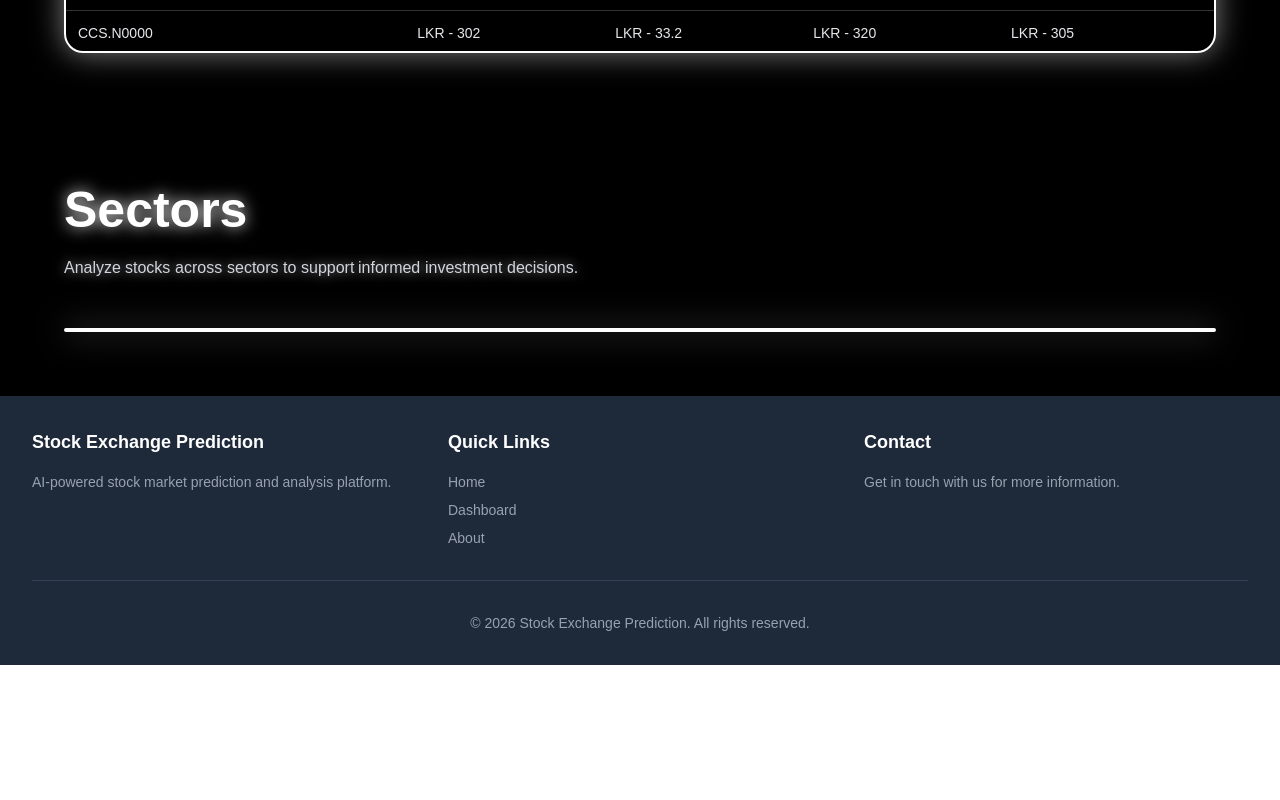
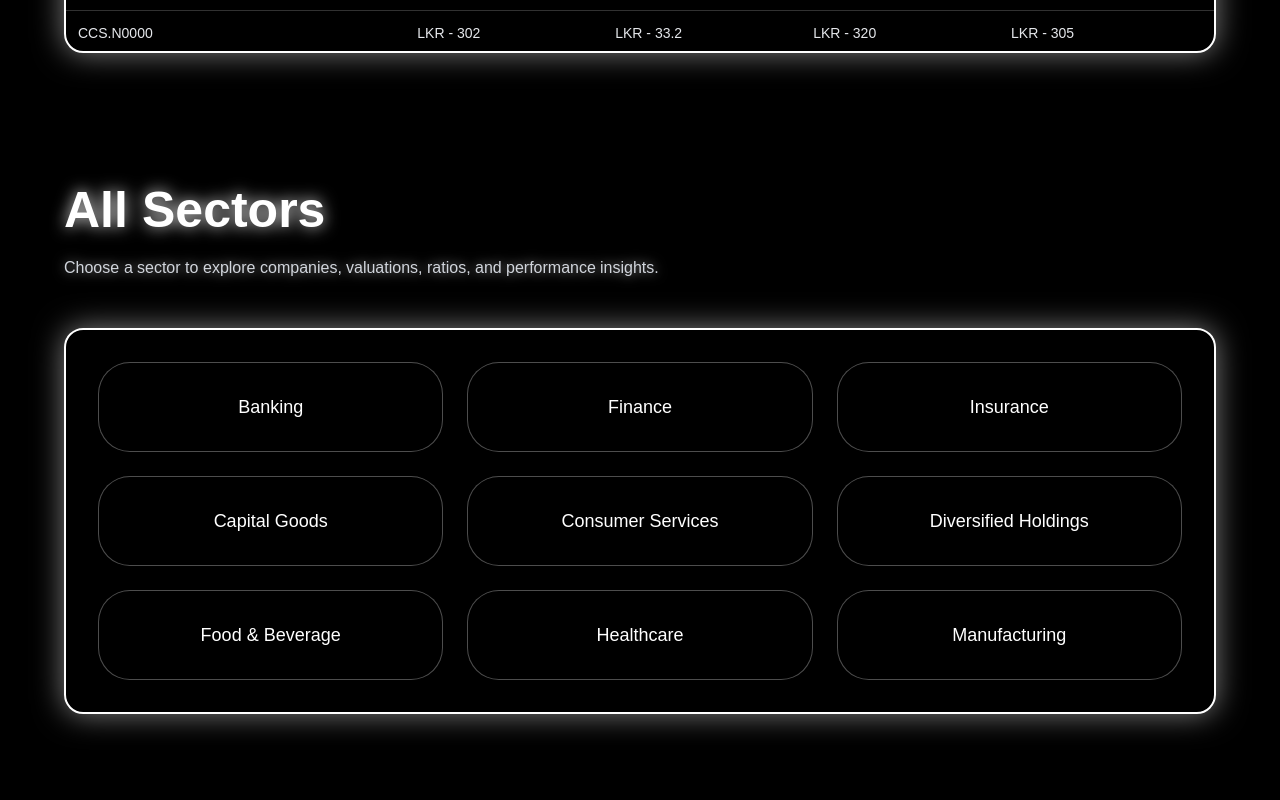
Before and after one commit to osa623/Stock-Exchange-Prediction-Model-Main-Web, a Next.js app in the folder frontend/: page /dashboard in a window 1280 px wide. Shown: the part 680-1480 px from the top of the page. Before the commit the page ends 1345 px from the top, so only its background shows below. Built offline with nearby package versions, Linux system fonts and the light colour scheme.

Commit message:
Dashboard - changes in 'sector ' section - attempt 2 - commit #5

```diff
--- a/frontend/package.json
+++ b/frontend/package.json
@@ -18,6 +18,7 @@
     "next": "16.1.1",
     "react": "19.2.3",
     "react-dom": "19.2.3",
+    "react-icons": "^5.5.0",
     "tailwind-merge": "^3.4.0"
   },
   "devDependencies": {
--- a/frontend/src/components/Pages/Dashboard/SectorSection.tsx
+++ b/frontend/src/components/Pages/Dashboard/SectorSection.tsx
@@ -2,15 +2,27 @@
 
 import BlurText from "@/components/Ui/BlurText";
 
+const sectors = [
+  "Banking",
+  "Finance",
+  "Insurance",
+  "Capital Goods",
+  "Consumer Services",
+  "Diversified Holdings",
+  "Food & Beverage",
+  "Healthcare",
 
-export default function AllStocksSection() {
+  "Manufacturing",
+
+];
+
+export default function AllSectorsSection() {
   return (
-    <section className="mb-black p-10 rounded-lg">
+    <section className="mb-10 bg-black p-10 rounded-lg">
 
       {/* ANIMATED HEADING */}
-
       <BlurText
-        text="Sectors"
+        text="All Sectors"
         delay={80}
         animateBy="words"
         direction="top"
@@ -19,15 +31,43 @@ export default function AllStocksSection() {
 
       {/* ANIMATED DESCRIPTION */}
       <BlurText
-        text="Analyze stocks across sectors to support informed investment decisions."
+        text="Choose a sector to explore companies, valuations, ratios, and performance insights."
         delay={20}
         animateBy="words"
         direction="bottom"
         className="text-gray-300 mb-12 drop-shadow-[0_0_6px_rgba(255,255,255,0.6)]"
       />
-      <div className="border-2 border-white rounded-[1.5vw] overflow-hidden shadow-[0_0_30px_rgba(255,255,255,0.5)]"></div>
 
+      {/* GLOWING BOX */}
+      <div className="border-2 border-white rounded-[1.5vw] p-8 shadow-[0_0_30px_rgba(255,255,255,0.5)]">
 
+        {/* 3x3 GRID */}
+        <div className="grid grid-cols-3 gap-6">
+          {sectors.map((sector) => (
+            <button
+              key={sector}
+              className="
+                h-[90px]
+                rounded-4xl
+                border border-white/30
+                text-white
+                text-lg
+                font-medium
+                bg-black
+                transition-all
+                duration-300
+                hover:bg-white/10
+                hover:shadow-[0_0_25px_rgba(255,255,255,0.6)]
+                hover:-translate-y-1
+                active:scale-95
+              "
+            >
+              {sector}
+            </button>
+          ))}
+        </div>
+
+      </div>
     </section>
   );
 }
```
Also changed, not shown: 2 other files (tests, documents, lock files or other folders).
